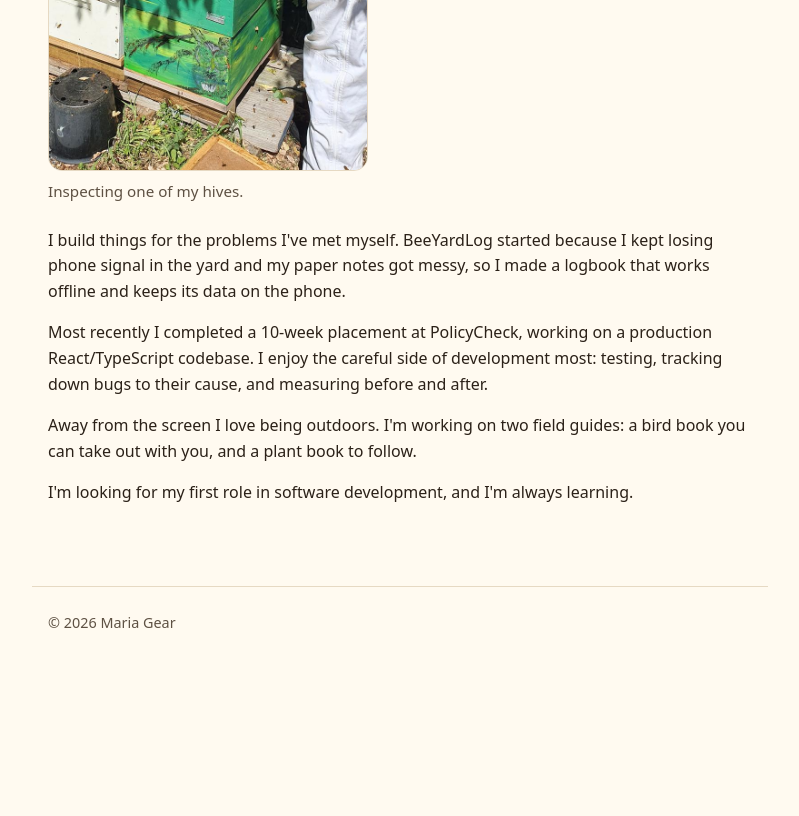
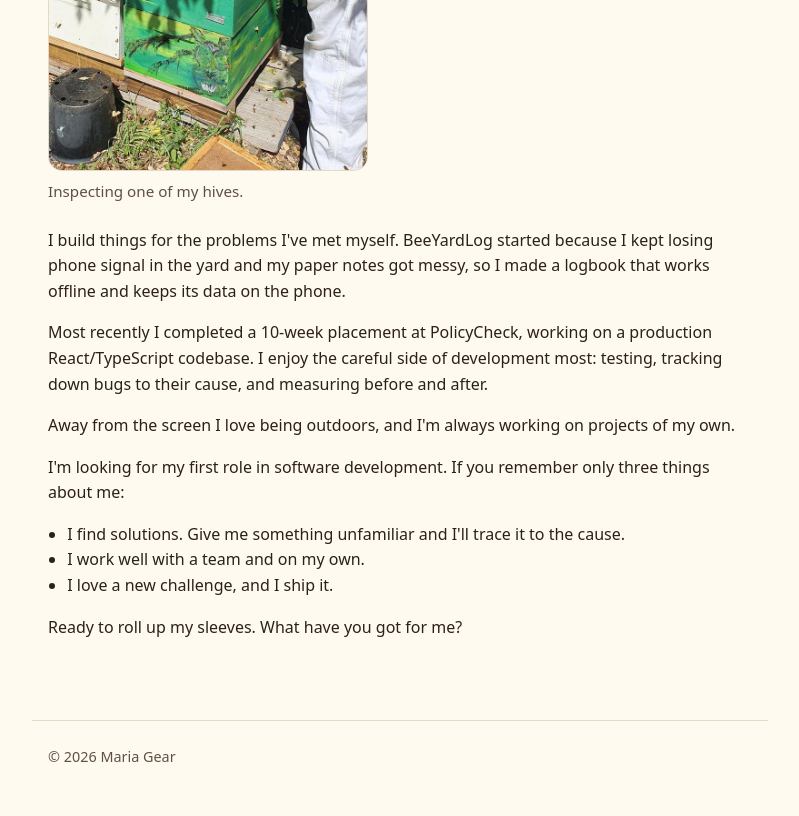
Before and after one commit to mg20765/mg20765.github.io, a website: page about.html in a window 1280 px wide. Shown: the part 789-1605 px from the top of the page, without its empty margins (240-1039 px from the left). Before the commit the page ends 1471 px from the top, so only its background shows below. Drawn offline with Linux system fonts and the light colour scheme.

Commit message:
Say I am always working on projects, and end with the three things to remember

```diff
--- a/about.html
+++ b/about.html
@@ -43,8 +43,14 @@
     </figure>
     <p>I build things for the problems I've met myself. BeeYardLog started because I kept losing phone signal in the yard and my paper notes got messy, so I made a logbook that works offline and keeps its data on the phone.</p>
     <p>Most recently I completed a 10-week placement at PolicyCheck, working on a production React/TypeScript codebase. I enjoy the careful side of development most: testing, tracking down bugs to their cause, and measuring before and after.</p>
-    <p>Away from the screen I love being outdoors. I'm working on two field guides: a bird book you can take out with you, and a plant book to follow.</p>
-    <p>I'm looking for my first role in software development, and I'm always learning.</p>
+    <p>Away from the screen I love being outdoors, and I'm always working on projects of my own.</p>
+    <p>I'm looking for my first role in software development. If you remember only three things about me:</p>
+    <ul class="points">
+      <li>I find solutions. Give me something unfamiliar and I'll trace it to the cause.</li>
+      <li>I work well with a team and on my own.</li>
+      <li>I love a new challenge, and I ship it.</li>
+    </ul>
+    <p>Ready to roll up my sleeves. What have you got for me?</p>
   </main>
 
   <footer>&copy; 2026 Maria Gear</footer>
--- a/style.css
+++ b/style.css
@@ -262,7 +262,8 @@ article .note {
   margin-left: 0.5rem;
   vertical-align: middle;
 }
-article ul.points {
+article ul.points,
+main > ul.points {
   padding-left: 1.2rem;
 }
 
```
Also changed, not shown: tests/site.spec.js (+21 -3 lines).
